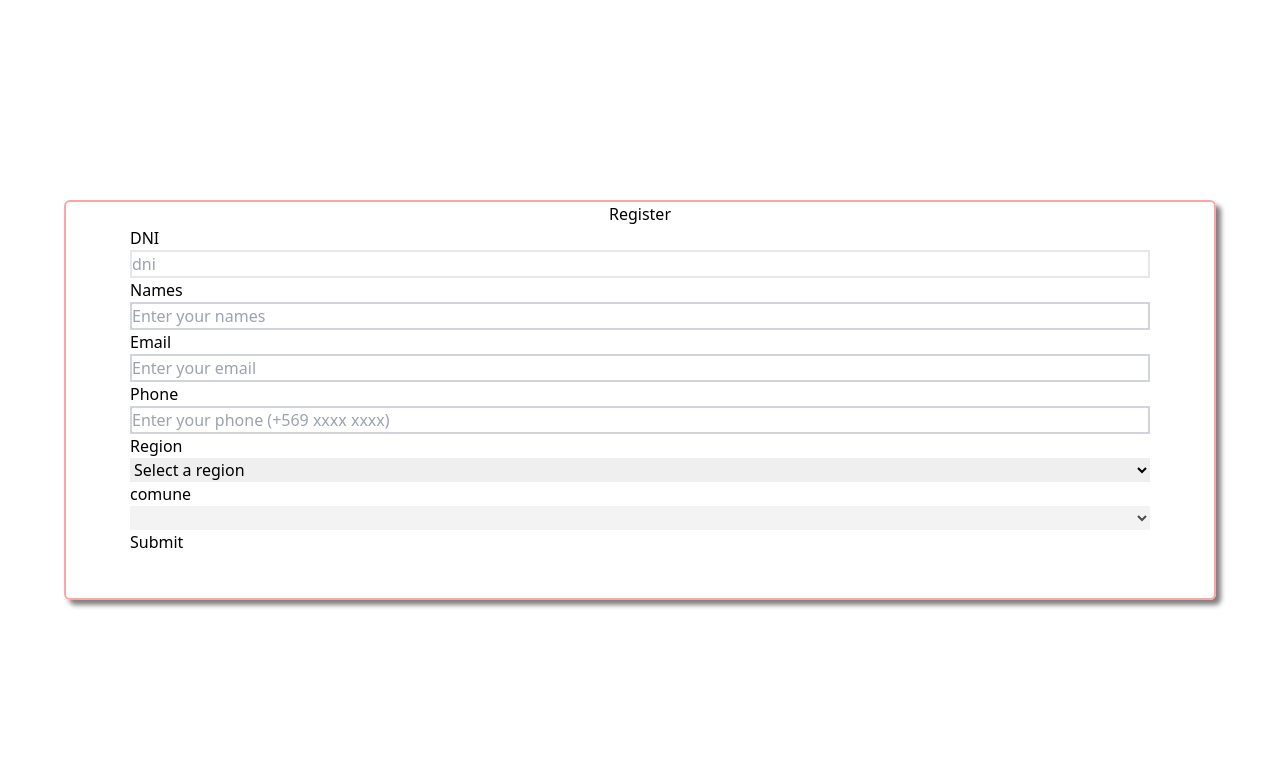
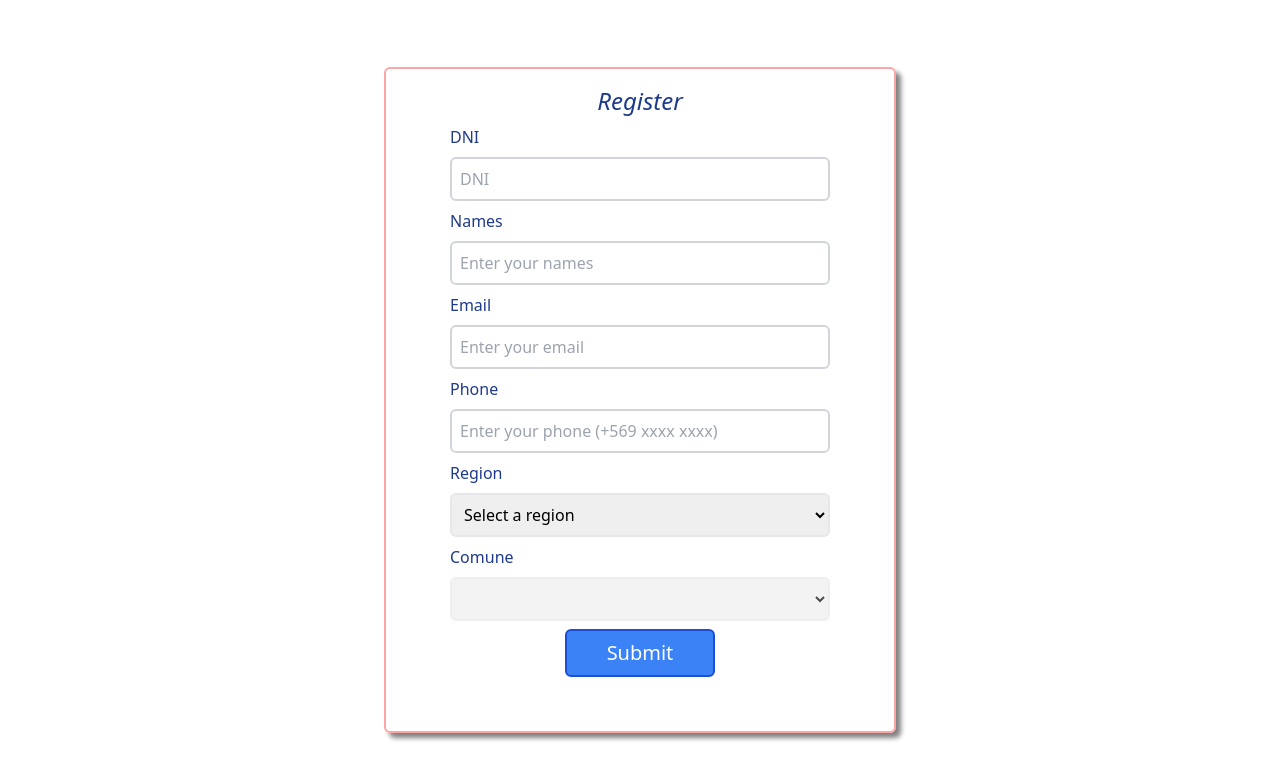
Before and after one commit to wainola/forms-kt, a Next.js app: page /register in a window 1280 px wide. Shown: the top 780 px of the page. Built offline with nearby package versions, Linux system fonts and the light colour scheme.

Commit message:
WIP: tweaks on styling

```diff
--- a/components/InputText.js
+++ b/components/InputText.js
@@ -26,20 +26,25 @@ export default function InputControl({
   };
 
   const renderError = (error) => (
-    <label className="text-red-500 italic">
+    <label className="text-red-500 italic text-base">
       {error !== undefined && error}
     </label>
   );
 
   const renderSelector = () => {
     return (
-      <div className="flex flex-col">
-        <label htmlFor={labelFor}>{label}</label>
+      <div className="flex flex-col mt-2 mb-2">
+        <label className="mb-2 text-blue-900 text-base" htmlFor={labelFor}>
+          {label}
+        </label>
         <select
           name={name}
           id={id}
           disabled={!options.length}
           onChange={handleSelectorChange}
+          className={`border-2 rounded-md text-base pt-2 pb-2 pl-2 ${
+            meta.error !== undefined ? 'border-red-300' : 'border-grey-300'
+          }`}
         >
           {Array.isArray(options) &&
             options.map((e, idx) => {
@@ -61,8 +66,10 @@ export default function InputControl({
 
   const renderInputText = () => {
     return (
-      <div className="flex flex-col">
-        <label htmlFor={labelFor}>{label}</label>
+      <div className="flex flex-col mt-2 mb-2">
+        <label className="mb-2 text-blue-900 text-base" htmlFor={labelFor}>
+          {label}
+        </label>
         <input
           type={type}
           placeholder={placeholder}
@@ -70,7 +77,7 @@ export default function InputControl({
           name={name}
           onChange={field.onChange}
           onBlur={field.onBlur}
-          className={`border-2 ${
+          className={`border-2 rounded-md text-base pt-2 pb-2 pl-2 ${
             meta.error !== undefined ? 'border-red-300' : 'border-gray-300'
           }`}
         />
--- a/components/inputDNI.js
+++ b/components/inputDNI.js
@@ -11,8 +11,12 @@ export default function InputDNI({
   onFocus,
   label,
   name,
+  validateFunc,
 }) {
-  const [field, meta, helpers] = useField(name);
+  const [field, meta, helpers] = useField({
+    name,
+    validate: validateFunc,
+  });
 
   const handleChange = function (evt) {
     console.log('here validatin');
@@ -21,8 +25,10 @@ export default function InputDNI({
 
   // console.log('data', meta);
   return (
-    <div className="flex flex-col">
-      <label htmlFor={labelFor}>{label}</label>
+    <div className="flex flex-col mt-2 mb-2">
+      <label className="mb-2 text-blue-900 text-base" htmlFor={labelFor}>
+        {label}
+      </label>
       <input
         type={type}
         placeholder={placeholder}
@@ -31,7 +37,9 @@ export default function InputDNI({
         onChange={handleChange}
         onBlur={onBlur}
         onFocus={onFocus}
-        className="border-2"
+        className={`border-2 rounded-md text-base pt-2 pb-2 pl-2 ${
+          meta.error !== undefined ? 'border-red-300' : 'border-gray-300'
+        }`}
       />
     </div>
   );
--- a/pages/register.js
+++ b/pages/register.js
@@ -37,9 +37,9 @@ export default function Register() {
     console.log('values external submit', values);
   };
   return (
-    <div className="flex flex-col h-screen justify-center">
-      <div className="flex flex-col ml-16 mr-16 border-2 border-red-300 shadow rounded-md h-3/6">
-        <div className="flex flex-row justify-center">
+    <div className="flex flex-col h-screen justify-center lg:w-full">
+      <div className="flex flex-col self-center ml-16 mr-16 border-2 border-red-300 shadow rounded-md h-5/6 text-xl lg:w-2/5">
+        <div className="flex flex-row justify-center mt-4 text-2xl italic text-blue-900">
           <h2>Register</h2>
         </div>
         <div className="flex flex-col ml-16 mr-16">
@@ -52,7 +52,7 @@ export default function Register() {
             <InputDNI
               name="dni"
               type="text"
-              placeholder="dni"
+              placeholder="DNI"
               labelFor="dni"
               id="dni"
               label="DNI"
@@ -101,11 +101,18 @@ export default function Register() {
               placeholder="Enter your comune"
               labelFor="comune"
               id="comune"
-              label="comune"
+              label="Comune"
               options={comunes}
               validateFunc={comuneValidator}
             />
-            <button type="submit">Submit</button>
+            <div className="flex flex-row justify-center">
+              <button
+                className="border-2 pl-10 pr-10 pt-2 pb-2 rounded-md border-blue-700 bg-blue-500 text-white"
+                type="submit"
+              >
+                Submit
+              </button>
+            </div>
           </FormComponent>
         </div>
       </div>
```
